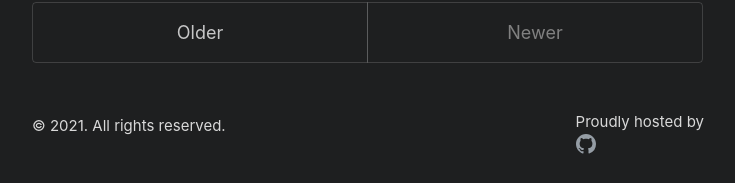
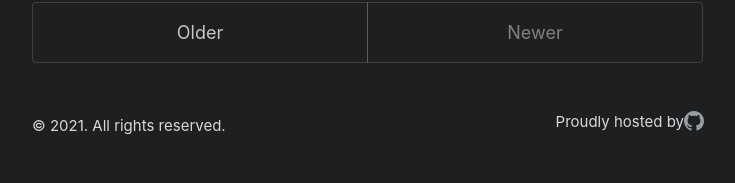
Before and after one commit to danieldavidson/danieldavidson.github.io, a Jekyll site: the page built from index.html, in a window 1280 px wide. Shown: the part 1439-1622 px from the top of the page, without its empty margins (272-1007 px from the left). Built offline with Jekyll 4.4.1, drawn with Linux system fonts in a browser that asks for light colours; the list of posts is cut into pages by our own code.

Commit message:
Update default.html

```diff
--- a/_layouts/default.html
+++ b/_layouts/default.html
@@ -27,9 +27,9 @@
             >{{ site.time | date: '%Y' }}</time
           >. All rights reserved.
         </small>
-        <small><p style="float: right;">
-          Proudly hosted by <img src="/img/github-mark.svg">
-        </p>
+        <img src="/img/github-mark.svg" style="float: right;">
+        <small style="float: right;">
+          Proudly hosted by
         </small>
       </footer>
     </div>
```
